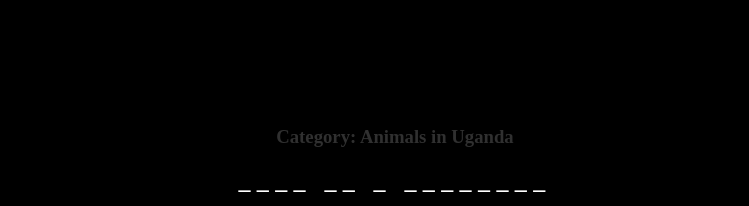
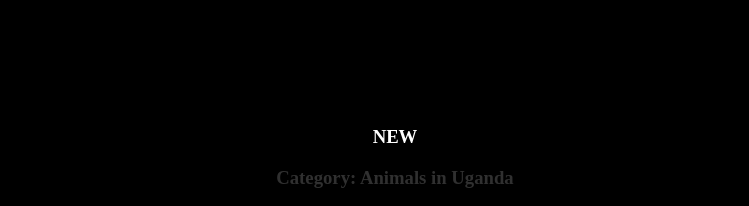
Before and after one commit to polon59/JS-online-hangman-game, a plain HTML site: page index.html in a window 1280 px wide. Shown: the top 206 px of the page, without its empty margins (245-994 px from the left). Drawn offline with Linux system fonts and the light colour scheme.

Commit message:
Implement methods to reset password value after winning round

```diff
--- a/JS/Application.js
+++ b/JS/Application.js
@@ -20,6 +20,12 @@ function performMove(e) {
 }
 
 
+ function generateNewPassword() {
+    password = new Password();
+    initialize();
+ }
+
+
 function checkIfPasswordIsComplete() {
     let lettersToGuess = password.getLettersToGuess();
 
--- a/JS/GameStatus.js
+++ b/JS/GameStatus.js
@@ -12,6 +12,7 @@ class GameStatus{
     }
 
 
+
     subtractLives(){
         this.lives --;
         this.displayGameStatusImage();
--- a/index.html
+++ b/index.html
@@ -2,10 +2,13 @@
 <html lang="en">
     <head>
         <link rel="stylesheet" href="CSS/styles.css">
+        <meta charset="utf-8">
     </head>
 
     <body>
         <div id="container">
+
+            <h3 onclick="generateNewPassword()">NEW</h3>
 
             <div id="categoryBox">
                 <h3 id="category"></h3>
```
Also changed, not shown: Resources/h0.jpg, Resources/h1.jpg, Resources/h2.jpg, Resources/h3.jpg, Resources/h4.jpg, Resources/h5.jpg, Resources/h6.jpg, Resources/h7.jpg, Resources/h8.jpg, Resources/h9.jpg.
